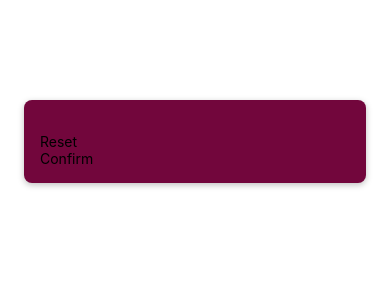
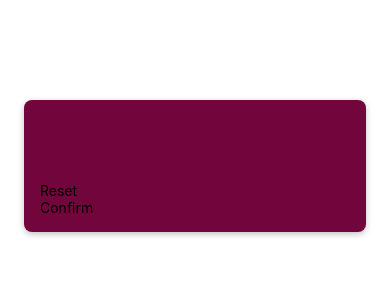
Before and after one commit to pinyada-sengate/guess-my-number, a React Native app: screen / in a window 390 px wide. Shown: the top 300 px of the page. Built offline with nearby package versions, Linux system fonts and the light colour scheme.

Commit message:
styling number input

```diff
--- a/screens/StartGameScreen.js
+++ b/screens/StartGameScreen.js
@@ -4,7 +4,13 @@
 function StartGameScreen() {
   return (
     <View style={styles.inputContainer}>
-      <TextInput />
+      <TextInput
+        style={styles.numberInput}
+        maxLength={2}
+        keyboardType="number-pad"
+        autoCapitalize="none"
+        autoCorrect={false}
+      />
       <PrimaryButton>Reset</PrimaryButton>
       <PrimaryButton>Confirm</PrimaryButton>
     </View>
@@ -31,4 +37,14 @@
     shadowRadius: 6,
     shadowOpacity: 0.25,
   },
+  numberInput: {
+    height: 50,
+    width: 50,
+    fontSize: 32,
+    borderBottomColor: "#ddb52f",
+    borderButtomWidth: 2,
+    color: "#ddb52f",
+    marginVertical: 8,
+    fontWeight: "bold",
+  },
 });
```
